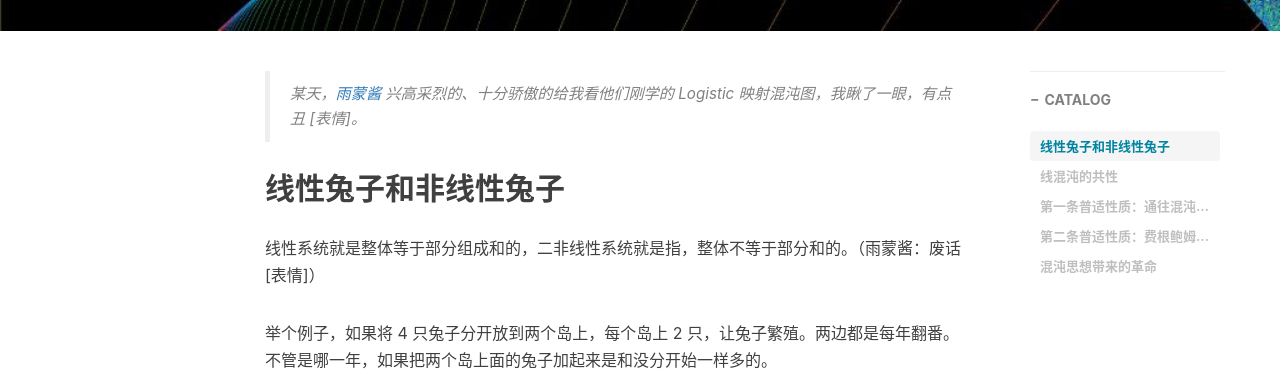
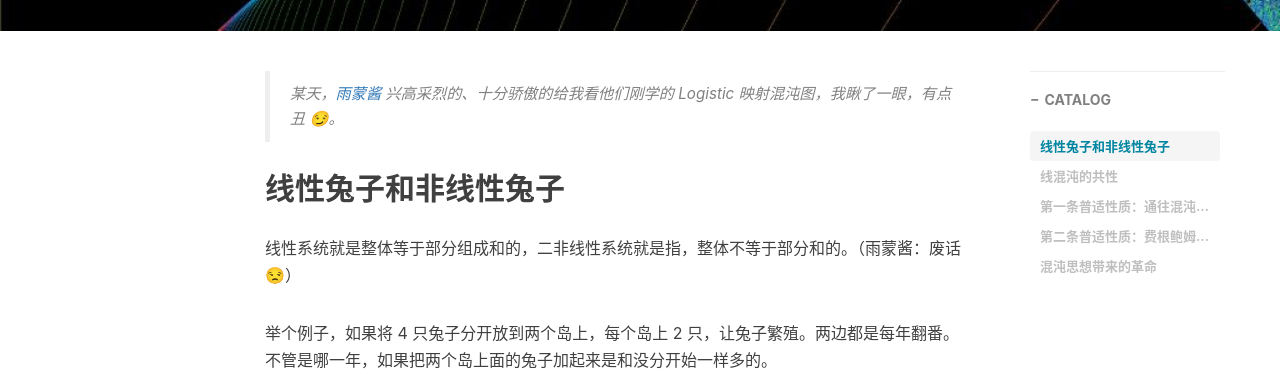
Before and after one commit to weizhang1995/weizhang1995.github.io, a Jekyll site: the page built from _posts/2016-06-14-logistic.markdown, in a window 1280 px wide and 900 px high, scrolled down 316 px. Shown: the part 176-549 px from the top of the window. Built offline with Jekyll 4.4.1, drawn with Linux system fonts in a browser that asks for light colours; nearby versions of some CDN libraries; formulas are drawn with MathJax 3; comment, search, counter and statistics services are not loaded.

Commit message:
modify emoji

```diff
--- a/_posts/2016-06-14-logistic.markdown
+++ b/_posts/2016-06-14-logistic.markdown
@@ -13,13 +13,13 @@ tags:
 
 ---
 
->某天，[雨蒙酱](http://yumengxu.com) 兴高采烈的、十分骄傲的给我看他们刚学的 Logistic 映射混沌图，我瞅了一眼，有点丑 [表情]。
+>某天，[雨蒙酱](http://yumengxu.com) 兴高采烈的、十分骄傲的给我看他们刚学的 Logistic 映射混沌图，我瞅了一眼，有点丑 😏。
 
 
 
 ## 线性兔子和非线性兔子
 
-线性系统就是整体等于部分组成和的，二非线性系统就是指，整体不等于部分和的。（雨蒙酱：废话 [表情]）
+线性系统就是整体等于部分组成和的，二非线性系统就是指，整体不等于部分和的。（雨蒙酱：废话 😒）
 
 举个例子，如果将 4 只兔子分开放到两个岛上，每个岛上 2 只，让兔子繁殖。两边都是每年翻番。不管是哪一年，如果把两个岛上面的兔子加起来是和没分开始一样多的。
 
```
